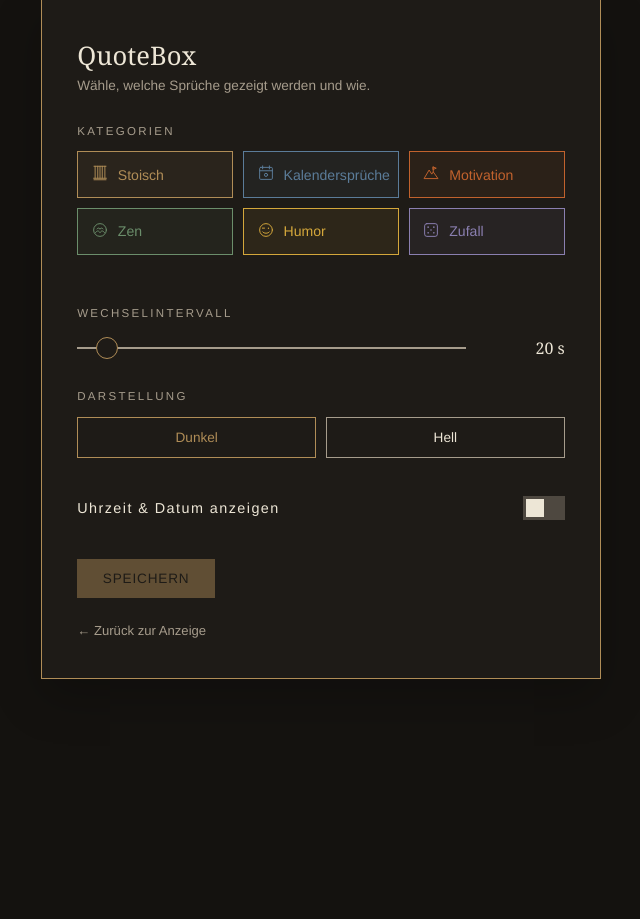
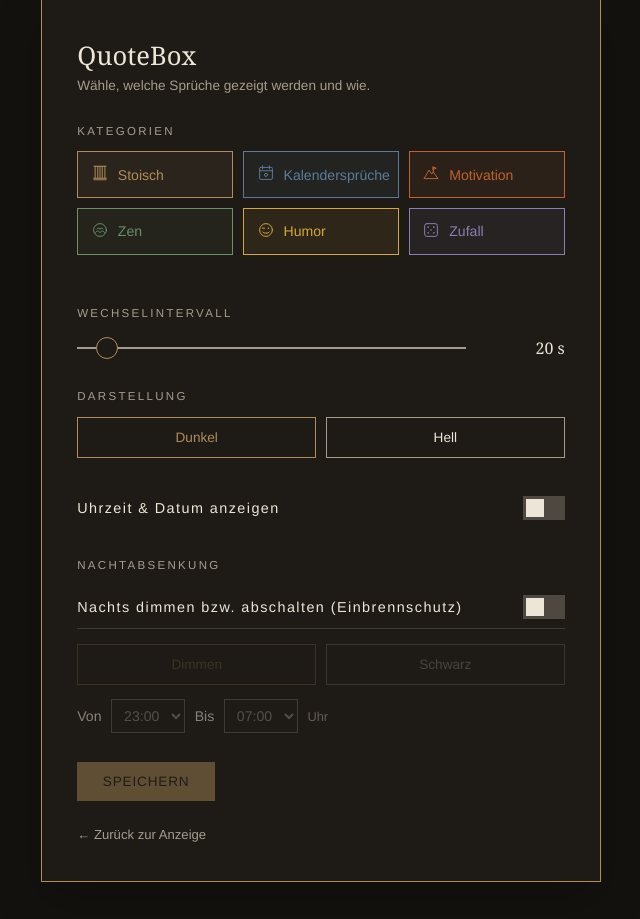
Before and after one commit to HatchetMan111/QuoteBoxProxmox, a FastAPI app: page /settings in a window 1280 px wide. Shown: the part 60-979 px from the top of the page, without its empty margins (319-959 px from the left). Run offline with FastAPI, Linux system fonts and the light colour scheme.

Commit message:
Nachtabsenkung (Zeitfenster, dimmen/schwarz, Einbrennschutz) + PWA-Manifest mit PNG-Icons fuer Startbildschirm-Kiosk

```diff
--- a/app/main.py
+++ b/app/main.py
@@ -43,6 +43,10 @@ DEFAULT_SETTINGS = {
     "interval_seconds": 20,
     "theme": "dark",
     "show_clock": False,
+    "night_enabled": False,
+    "night_mode": "dim",  # "dim" = abgedunkelt, "black" = schwarz (Einbrennschutz)
+    "night_start": 23,    # Stunde 0-23
+    "night_end": 7,
 }
 
 _lock = threading.Lock()
@@ -187,6 +191,19 @@ async def api_set_settings(request: Request) -> JSONResponse:
     if isinstance(show_clock, bool):
         current["show_clock"] = show_clock
 
+    night_enabled = body.get("night_enabled")
+    if isinstance(night_enabled, bool):
+        current["night_enabled"] = night_enabled
+
+    night_mode = body.get("night_mode")
+    if night_mode in ("dim", "black"):
+        current["night_mode"] = night_mode
+
+    for key in ("night_start", "night_end"):
+        val = body.get(key)
+        if isinstance(val, int) and not isinstance(val, bool) and 0 <= val <= 23:
+            current[key] = val
+
     if not current["active_categories"]:
         current["active_categories"] = list(CATEGORIES.keys())
 
--- a/app/static/css/style.css
+++ b/app/static/css/style.css
@@ -196,8 +196,26 @@ body.theme-light .plaque { box-shadow: 0 18px 45px rgba(32, 29, 25, 0.18); }
 .gear-link { bottom: 2.5vh; right: 2.5vw; }
 .fs-link { bottom: calc(2.5vh + 52px); right: 2.5vw; }
 
+/* ---------- Nachtabsenkung ---------- */
+
+.stage { transition: filter 2.5s ease; }
+
+body.night-dim .stage { filter: brightness(0.35); }
+
+.night-veil {
+  position: fixed;
+  inset: 0;
+  background: #000;
+  opacity: 0;
+  pointer-events: none;
+  z-index: 50;
+  transition: opacity 2.5s ease;
+}
+
+body.night-black .night-veil { opacity: 1; }
+
 @media (prefers-reduced-motion: reduce) {
-  .plaque, .medallion, .medallion svg, .rule, .category-label { transition: none; }
+  .plaque, .medallion, .medallion svg, .rule, .category-label, .stage, .night-veil { transition: none; }
 }
 
 /* ---------- Settings-Ansicht ---------- */
@@ -376,6 +394,33 @@ body.theme-light .settings-card { box-shadow: 0 12px 30px rgba(32, 29, 25, 0.12)
 }
 .theme-choice button:hover { border-color: var(--accent); }
 .theme-choice button.active { border-color: var(--accent); color: var(--accent); }
+.theme-choice button:disabled { opacity: 0.4; cursor: default; }
+
+/* Nachtabsenkung (Settings) */
+.night-details { margin-top: 0.9rem; }
+.night-details.disabled { opacity: 0.5; }
+.night-mode-choice { margin-bottom: 0.9rem; }
+
+.night-times {
+  display: flex;
+  align-items: center;
+  gap: 0.6rem;
+  font-size: 0.88rem;
+}
+
+.night-times select {
+  background: transparent;
+  border: 1px solid var(--muted);
+  color: var(--text);
+  font-family: var(--sans);
+  font-size: 0.88rem;
+  padding: 0.45rem 0.5rem;
+  cursor: pointer;
+}
+.night-times select:hover, .night-times select:focus-visible { border-color: var(--accent); }
+.night-times select:disabled { opacity: 0.5; cursor: default; }
+
+.night-note { color: var(--muted); font-size: 0.8rem; }
 
 .save-bar { display: flex; align-items: center; gap: 1rem; margin-top: 1.4rem; }
 
--- a/app/static/js/settings.js
+++ b/app/static/js/settings.js
@@ -6,6 +6,12 @@
   const themeDarkBtn = document.getElementById("theme-dark");
   const themeLightBtn = document.getElementById("theme-light");
   const showClockInput = document.getElementById("show-clock");
+  const nightEnabled = document.getElementById("night-enabled");
+  const nightDimBtn = document.getElementById("night-dim");
+  const nightBlackBtn = document.getElementById("night-black");
+  const nightStartSel = document.getElementById("night-start");
+  const nightEndSel = document.getElementById("night-end");
+  const nightDetails = document.getElementById("night-details");
   const saveBtn = document.getElementById("save-btn");
   const saveStatus = document.getElementById("save-status");
   const loadError = document.getElementById("load-error");
@@ -63,6 +69,34 @@
     const svg = await res.text();
     iconCache.set(name, svg);
     return svg;
+  }
+
+  function setNightMode(mode) {
+    state.night_mode = mode;
+    nightDimBtn.classList.toggle("active", mode === "dim");
+    nightDimBtn.setAttribute("aria-pressed", mode === "dim");
+    nightBlackBtn.classList.toggle("active", mode === "black");
+    nightBlackBtn.setAttribute("aria-pressed", mode === "black");
+  }
+
+  function fillHourSelect(sel, selected) {
+    sel.innerHTML = "";
+    for (let h = 0; h < 24; h++) {
+      const opt = document.createElement("option");
+      opt.value = h;
+      opt.textContent = `${String(h).padStart(2, "0")}:00`;
+      if (h === selected) opt.selected = true;
+      sel.appendChild(opt);
+    }
+  }
+
+  function updateNightUiEnabled() {
+    const on = !!state.night_enabled;
+    nightDetails.classList.toggle("disabled", !on);
+    nightDimBtn.disabled = !on;
+    nightBlackBtn.disabled = !on;
+    nightStartSel.disabled = !on;
+    nightEndSel.disabled = !on;
   }
 
   function renderCategoryGrid() {
@@ -126,6 +160,11 @@
     intervalValue.textContent = formatInterval(state.interval_seconds);
     setTheme(state.theme);
     showClockInput.checked = !!state.show_clock;
+    nightEnabled.checked = !!state.night_enabled;
+    setNightMode(state.night_mode || "dim");
+    fillHourSelect(nightStartSel, state.night_start);
+    fillHourSelect(nightEndSel, state.night_end);
+    updateNightUiEnabled();
     snapshot();
   }
 
@@ -143,6 +182,25 @@
     markDirty();
   });
 
+  nightEnabled.addEventListener("change", () => {
+    state.night_enabled = nightEnabled.checked;
+    updateNightUiEnabled();
+    markDirty();
+  });
+
+  nightDimBtn.addEventListener("click", () => { setNightMode("dim"); markDirty(); });
+  nightBlackBtn.addEventListener("click", () => { setNightMode("black"); markDirty(); });
+
+  nightStartSel.addEventListener("change", () => {
+    state.night_start = parseInt(nightStartSel.value, 10);
+    markDirty();
+  });
+
+  nightEndSel.addEventListener("change", () => {
+    state.night_end = parseInt(nightEndSel.value, 10);
+    markDirty();
+  });
+
   saveBtn.addEventListener("click", async () => {
     saveBtn.disabled = true;
     try {
@@ -154,6 +212,10 @@
           interval_seconds: state.interval_seconds,
           theme: state.theme,
           show_clock: state.show_clock,
+          night_enabled: state.night_enabled,
+          night_mode: state.night_mode,
+          night_start: state.night_start,
+          night_end: state.night_end,
         }),
       });
       state = saved;
--- a/app/templates/display.html
+++ b/app/templates/display.html
@@ -9,6 +9,8 @@
   <meta name="apple-mobile-web-app-status-bar-style" content="black-translucent">
   <title>QuoteBox</title>
   <link rel="icon" href="/static/favicon.svg" type="image/svg+xml">
+  <link rel="manifest" href="/static/manifest.webmanifest">
+  <link rel="apple-touch-icon" href="/static/apple-touch-icon.png">
   <link rel="stylesheet" href="/static/css/style.css">
 </head>
 <body>
@@ -43,6 +45,8 @@
     </a>
   </div>
 
+  <div class="night-veil" aria-hidden="true"></div>
+
   <script src="/static/js/display.js"></script>
 </body>
 </html>
--- a/app/templates/settings.html
+++ b/app/templates/settings.html
@@ -6,6 +6,8 @@
   <meta name="theme-color" content="#14120f">
   <title>QuoteBox – Einstellungen</title>
   <link rel="icon" href="/static/favicon.svg" type="image/svg+xml">
+  <link rel="manifest" href="/static/manifest.webmanifest">
+  <link rel="apple-touch-icon" href="/static/apple-touch-icon.png">
   <link rel="stylesheet" href="/static/css/style.css">
 </head>
 <body>
@@ -52,6 +54,30 @@
           </div>
         </div>
 
+        <div class="field-group">
+          <span class="field-label">Nachtabsenkung</span>
+          <div class="toggle-row">
+            <span class="field-label inline">Nachts dimmen bzw. abschalten (Einbrennschutz)</span>
+            <label class="switch">
+              <input type="checkbox" id="night-enabled">
+              <span class="track"><span class="thumb"></span></span>
+            </label>
+          </div>
+          <div class="night-details" id="night-details">
+            <div class="theme-choice night-mode-choice">
+              <button type="button" id="night-dim" data-mode="dim">Dimmen</button>
+              <button type="button" id="night-black" data-mode="black">Schwarz</button>
+            </div>
+            <div class="night-times">
+              <label for="night-start">Von</label>
+              <select id="night-start"></select>
+              <label for="night-end">Bis</label>
+              <select id="night-end"></select>
+              <span class="night-note">Uhr</span>
+            </div>
+          </div>
+        </div>
+
         <div class="save-bar">
           <button class="save-btn" id="save-btn" disabled>Speichern</button>
           <span class="save-status" id="save-status" role="status"></span>
```
Also changed, not shown: app/static/js/display.js (+20 -0 lines), tools/make_icons.py (added, +40 -0 lines), README.md, app/static/apple-touch-icon.png (added), app/static/manifest.webmanifest (added), app/static/pwa-icon-192.png (added), app/static/pwa-icon-512.png (added).
